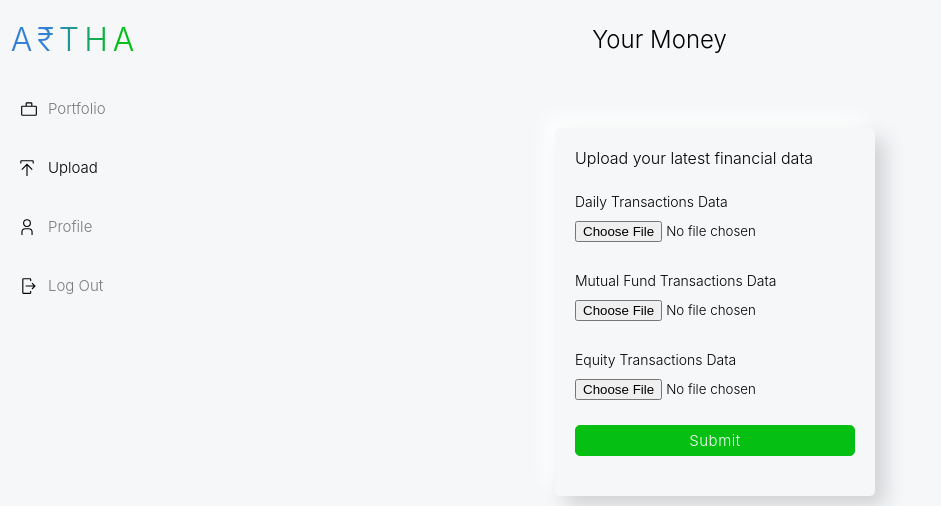
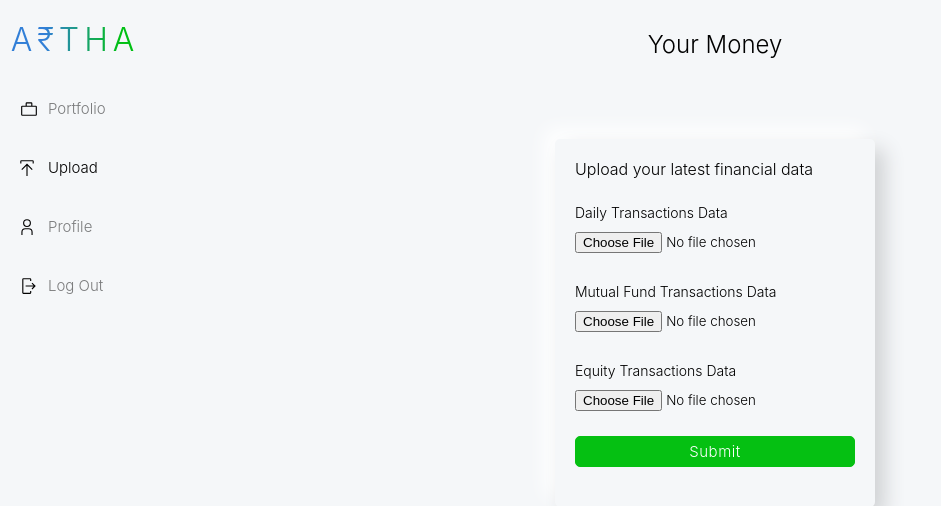
Before and after one commit to RohithBhandaru/Artha, a Flask app: page /uploadData in a window 1280 px wide. Shown: the top 506 px of the page, without its empty margins (0-941 px from the left). Run offline with Flask 2, Linux system fonts and the light colour scheme; the visitor is signed in with stand-in values (Sample User, id 1); data comes from the database, SQL or seed files in the repository; data that the repository does not hold is empty; some libraries are stand-ins or nearby versions.

Commit message:
Updated design

```diff
--- a/DataPop_MDB_MFTxns.py
+++ b/DataPop_MDB_MFTxns.py
@@ -48,7 +48,7 @@ def checkNaN(num):
         return num
 
 pdfName = r'appDir/user-content/MF Txns.pdf'
-df = read_pdf(pdfName, columns = [70.5,333,375,433,492], stream=True, guess = False, pages = 'all', password = 'Asia@1996')
+df = read_pdf(pdfName, columns = [70.5,333,375,433,492], stream=True, guess = False, pages = 'all', password = '*******')
 
 #%%
 txnsDf = pd.DataFrame()
--- a/appDir/main/routes.py
+++ b/appDir/main/routes.py
@@ -142,6 +142,7 @@ def updateData():
 def profile():
     form1 = ModalUpdateTxnForm()
     form3 = ModalNewTxnForm()
+    local_tz = pytz.timezone(current_user.timezone)
 
     exp_cat = helper.getCategoriesList("Expense", current_user)
     inc_cat = helper.getCategoriesList("Income", current_user)
@@ -152,6 +153,8 @@ def profile():
     limit = current_app.config["TXNS_PER_PAGE"]
     skip = (current_page - 1)*limit
     txns = list(mclient["artha"]["transaction_data"].aggregate(helper.getPaginatePl(current_user, skip, limit)))
+    for ii in txns:
+        ii["date"] = UTC.localize(ii["date"]).astimezone(local_tz)
 
     try:
         list(mclient["artha"]["transaction_data"].aggregate(helper.getPaginatePl(current_user, skip+1, limit)))
--- a/appDir/static/styles/userStyles.css
+++ b/appDir/static/styles/userStyles.css
@@ -124,14 +124,15 @@ body{
     display: flex;
     flex-direction: row;
     justify-content: space-between;
-    padding: 10px;
+    padding: 30px 4%;
 }
 
 #topnav-title{
     display: flex;
     font-size: 24px;
     align-items: center;
-    width: 90%;
+    width: -webkit-fill-available; /*For webkit based browsers*/
+    width: -moz-fill-available;    /*For mozilla based browsers*/
     justify-content: center;
 }
 
--- a/appDir/templates/main/summary.html
+++ b/appDir/templates/main/summary.html
@@ -50,7 +50,7 @@
                 <div class="stats" id="stats-11">
                     <div class="stat-title">Income</div>
 
-                    <div class="stat-num" id="txn-income">₹ {{ monthly_num["income"] | int }}</div>
+                    <div class="stat-num hide-unhide" id="txn-income">₹ {{ monthly_num["income"] | int }}</div>
 
                     <div class="stat-change">
                         {% set income_per = '%0.1f'|format(monthly_num["income-mom-percent"]|abs) %}
@@ -71,7 +71,7 @@
                 <div class="stats" id="stats-12">
                     <div class="stat-title">Expense</div>
 
-                    <div class="stat-num" id="txn-expense">₹ {{ monthly_num["expense"] | int }}</div>
+                    <div class="stat-num hide-unhide" id="txn-expense">₹ {{ monthly_num["expense"] | int }}</div>
 
                     <div class="stat-change">
                         {% set expense_per = '%0.1f'|format(monthly_num["expense-mom-percent"]|abs) %}
```
Also changed, not shown: appDir/static/icons/invest.svg (added), appDir/static/icons/not-found.svg (added), appDir/static/icons/savings.svg (added).
